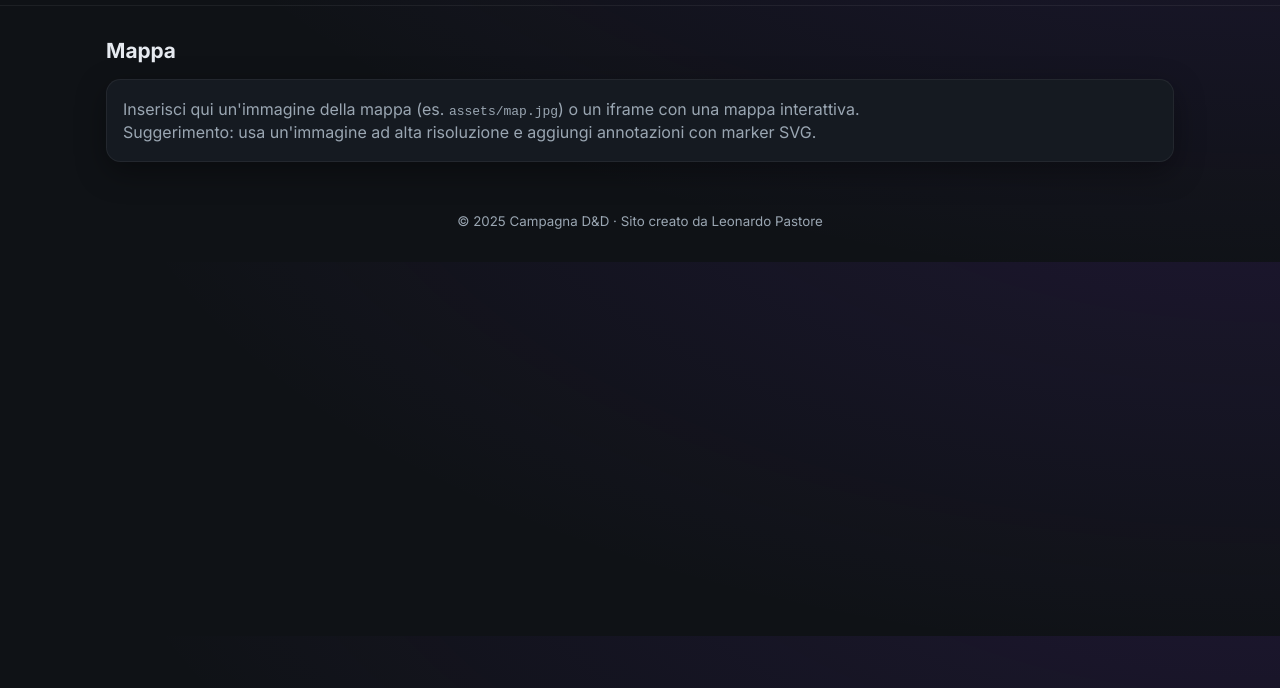
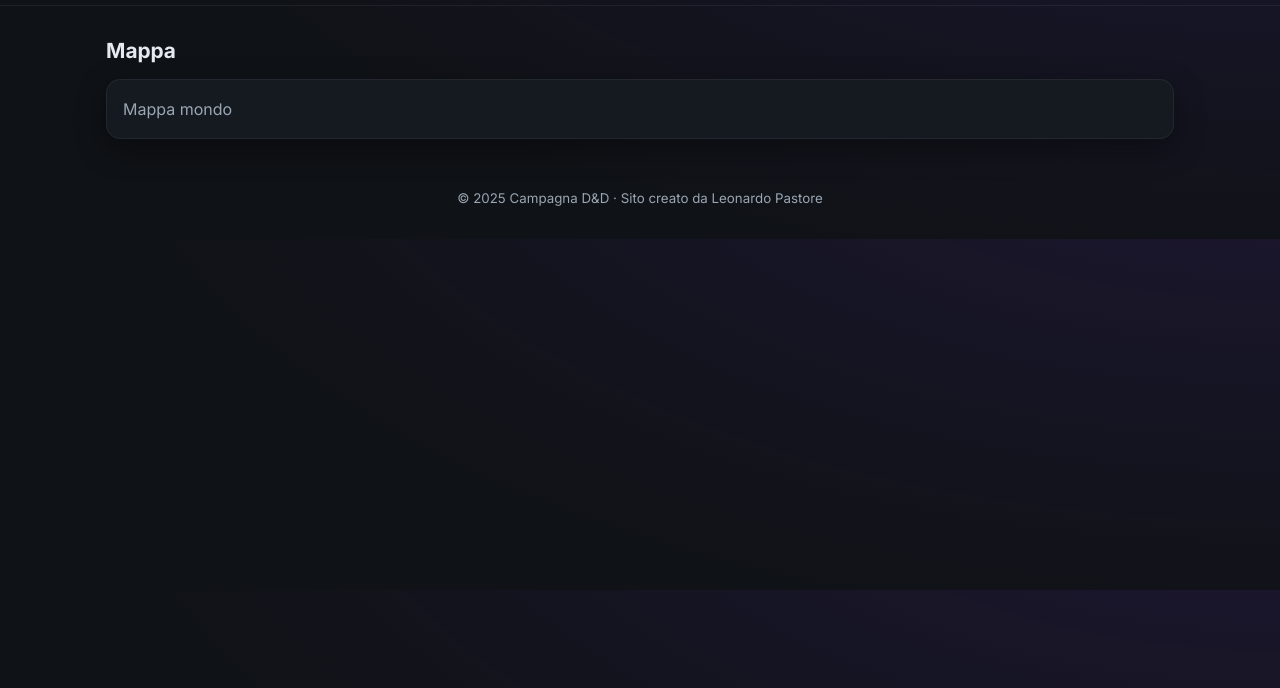
Before and after one commit to LeonardoPast/dndata.github.io, a plain HTML site: page index.html in a window 1280 px wide. Both pictures are taken after a click on the link "Mappa". Shown: the part 112-800 px from the top of the page. Drawn offline with Linux system fonts and the light colour scheme.

Commit message:
Modificati dettagli

```diff
--- a/app.js
+++ b/app.js
@@ -130,8 +130,8 @@ const views = {
     return `
       ${section('Mappa')}
       <div class="card">
-        <p>Inserisci qui un'immagine della mappa (es. <code>assets/map.jpg</code>) o un iframe con una mappa interattiva.</p>
-        <p class="muted">Suggerimento: usa un'immagine ad alta risoluzione e aggiungi annotazioni con marker SVG.</p>
+        <p>Mappa mondo</p>
+        <p class="muted"></p>
       </div>`;
   }
 };
--- a/index.html
+++ b/index.html
@@ -69,7 +69,7 @@
         { name:"Bolg", role:"Orco", class:"Barbaro", level:3, tags:["gli piacciono i maschi"], bio:"E' gay"},
         { name:"Aragon", role:"Umano", class:"?", level:3, tags:["Gli piaccono i cavalli"], bio:"Per fortuna etero"},
         { name:"Sborro", role:"Umano", class:"Paladino", level:3, tags:["Bestemmia"], bio:"Devoto di un dio"},
-        { name:"Viagra", role:"umana", class:"Rouge", level:3, tags:["Donna"], bio:"Luchino ha cambiato sesso"},
+        { name:"Viagra", role:"Umana", class:"Rogue", level:3, tags:["Donna"], bio:"Luchino ha cambiato sesso"},
         { name:"Sirbellino", role:"Umano", class:"monaco", level:3, tags:["Dogs"], bio:"Fa il dettato perfetto"}
       ],
       quests: [
```
